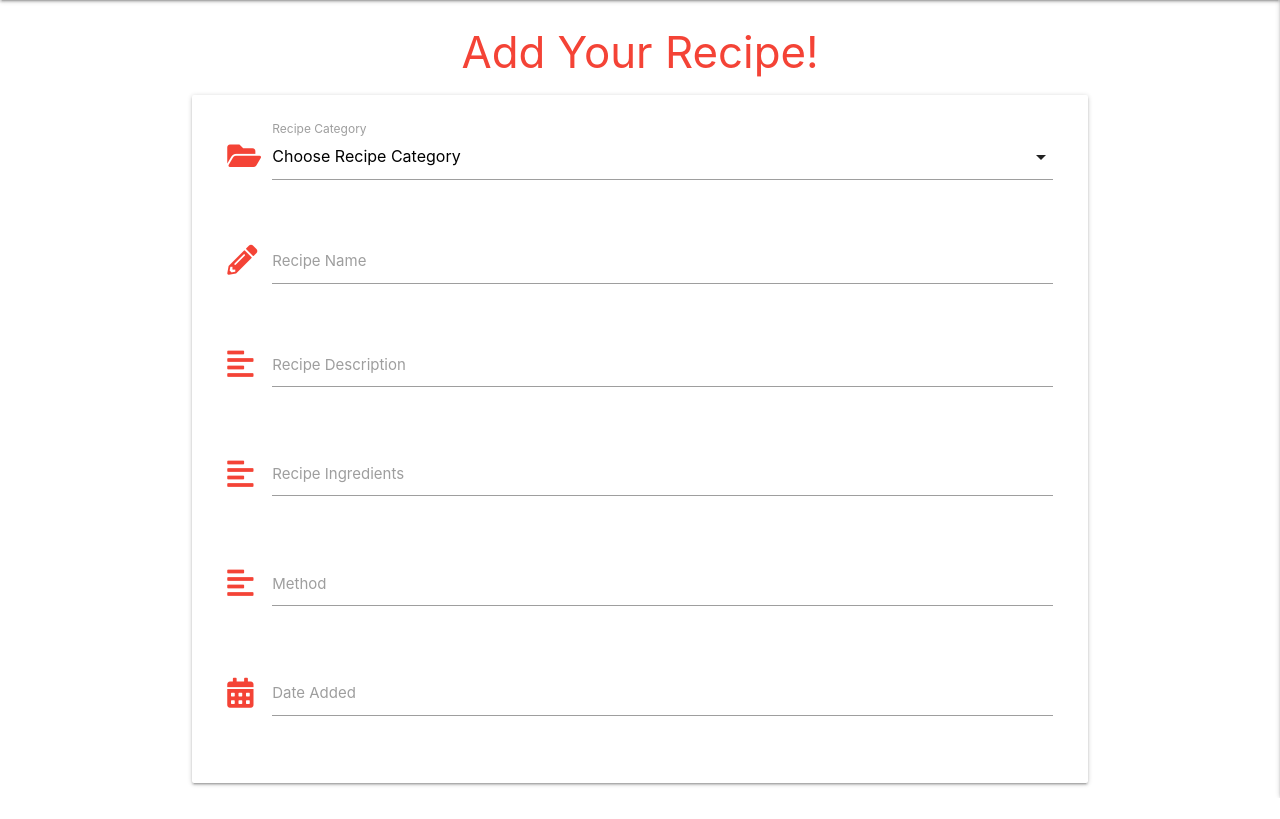
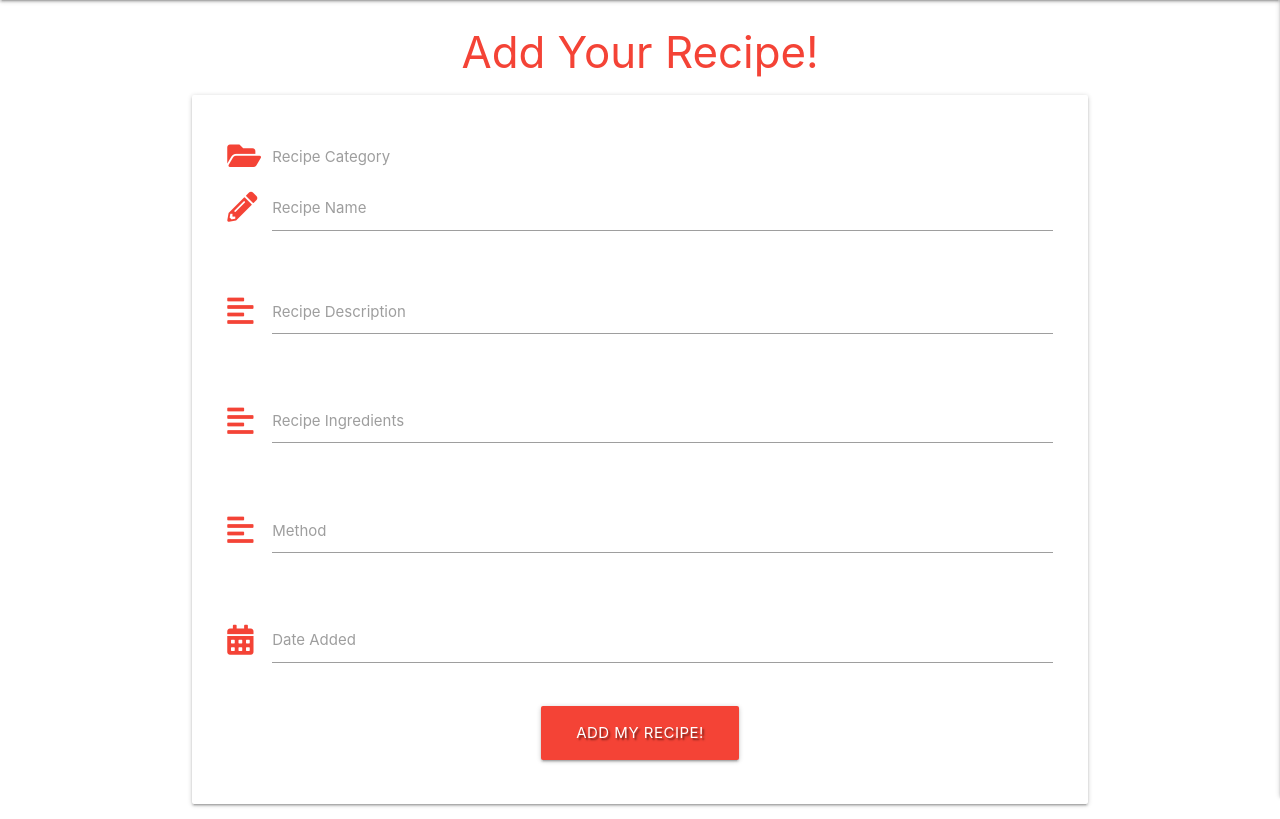
Before and after one commit to mr19331/snix-snax, a Flask app: page /add_recipe in a window 1280 px wide. Shown: the part 64-883 px from the top of the page. Before the commit the page ends 862 px from the top, so only its background shows below. Run offline with Flask 2, Linux system fonts and the light colour scheme; data that the repository does not hold is empty; some libraries are stand-ins or nearby versions.

Commit message:
Add submit button and allow user to submit recipe to db

```diff
--- a/app.py
+++ b/app.py
@@ -99,8 +99,21 @@ def logout():
     return redirect(url_for("login"))
 
 
-@app.route("/add_recipe")
+@app.route("/add_recipe", methods=["GET","POST"])
 def add_recipe():
+    if request.method == "POST":
+        recipe = {
+            "category_name": request.form.get("category_name"),
+            "recipe_name": request.form.get("recipe_name"),
+            "recipe_description": request.form.get("recipe_description"),
+            "recipe_ingredients": request.form.get("recipe_ingredients"),
+            "recipe_method": request.form.get("recipe_method"),
+            "date_added": request.form.get("date_added"),
+            "added_by": session["user"]
+        }
+        mongo.db.recipes.insert_one(recipe)
+        flash("Your Recipe has been Succesfully Added!")
+        return redirect(url_for("recipes"))
     categories = mongo.db.categories.find().sort("category_name", 1)
     return render_template("add_recipe.html", categories=categories)
 
--- a/static/js/script.js
+++ b/static/js/script.js
@@ -5,7 +5,7 @@
 $(document).ready(function () {
     $(".sidenav").sidenav({edge: "right"});
     $('.collapsible').collapsible();
-     $('select').formSelect();
+     $('select').material_select();
     $('.datepicker').datepicker({
         format:"dd mmmm, yyyy",
         yearRange: 3,
--- a/templates/add_recipe.html
+++ b/templates/add_recipe.html
@@ -2,20 +2,23 @@
 {% block content %}
 
 <h3 class="red-text center-align">Add Your Recipe!</h3>
+
  <div class="row card-panel grey-lighten-5">
-    <form class="col s12" method="POST" action="">
-    <div class="row">
+    <form class="col s12" method="POST" action="{{url_for('add_recipe')}}">
+    <!-- category selection -->
+      <div class="row">
          <div class="input-field col s12">
-         <i class=" fas fa-folder-open prefix red-text "></i>
-             <select id="category_name" name="category_name" class="validate" required >
+           <i class=" fas fa-folder-open prefix red-text "></i>
+             <select id="category_name" name="category_name" class="validate" required>
                <option value="" disabled selected>Choose Recipe Category</option>
                 {% for category in categories %}
                    <option value= "{{category.category_name}}">{{category.category_name}}</option>
                 {% endfor %}
             </select>
         <label for="category_name">Recipe Category</label>
-  </div>
+     </div>
     </div>
+    <!-- recipe name -->
        <div class="row">
            <div class="input-field col s12" >
              <i class=" fas fa-pencil-alt prefix red-text "></i>
@@ -24,6 +27,7 @@
              <label for="recipe_name">Recipe Name</label>
            </div>
         </div>
+        <!-- recipe description -->
         <div class="row">
           <div class="input-field col s12">
              <i class=" fas fa-align-left prefix red-text "></i>
@@ -32,6 +36,7 @@
              <label for="recipe_description">Recipe Description</label>
           </div>
         </div>
+        <!-- recipe ingredients -->
         <div class="row">
           <div class="input-field col s12">
              <i class=" fas fa-align-left prefix red-text "></i>
@@ -40,6 +45,7 @@
              <label for="recipe_ingredients">Recipe Ingredients</label>
           </div>
         </div>
+        <!-- recipe method  -->
         <div class="row">
           <div class="input-field col s12">
              <i class=" fas fa-align-left prefix red-text"></i>
@@ -48,6 +54,7 @@
              <label for="recipe_method">Method</label>
           </div>
         </div>
+        <!-- date added picker -->
         <div class="row">
            <div class="input-field col s12" >
              <i class=" fas fa-calendar-alt prefix red-text"></i>
@@ -55,6 +62,14 @@
              <label for="date_added">Date Added</label>
            </div>
         </div>
+        <!-- submit button -->
+        <div class="row">
+           <div class="col s12 center-align">
+                <button type="submit" class="btn-large red text-shadow">
+                  Add My Recipe! <i class="fas.fa-plus-square right"</i>
+              </button>
+           </div>
+        </div>
     </form>
   </div>
 {% endblock %}
--- a/templates/recipes.html
+++ b/templates/recipes.html
@@ -6,9 +6,12 @@
         {{ recipe.category_name }}<br>
         {{ recipe.recipe_description }}<br>
         {{ recipe.recipe_ingredients }}<br>
+        {{ recipe.recipe_method}}<br>
         {{ recipe.date_added }}<br>
+
     {% endfor %}
 
+    <h3 class="red-text center-align"> Your Recipes!</h3>
      <ul class="collapsible">
         {% for recipe in recipes %}
         <li>
@@ -20,6 +23,8 @@
           <strong>{{ recipe.category_name }}</strong>
           <p>{{ recipe.recipe_description }}</p>
           <p>{{ recipe.recipe_ingredients }}</p>
+          <p>{{ recipe.recipe_method}}</p>
+          <p><em>added by:{{ recipe.added_by}}</em></p>
           </div>
         </li>
         {% endfor %}
```
